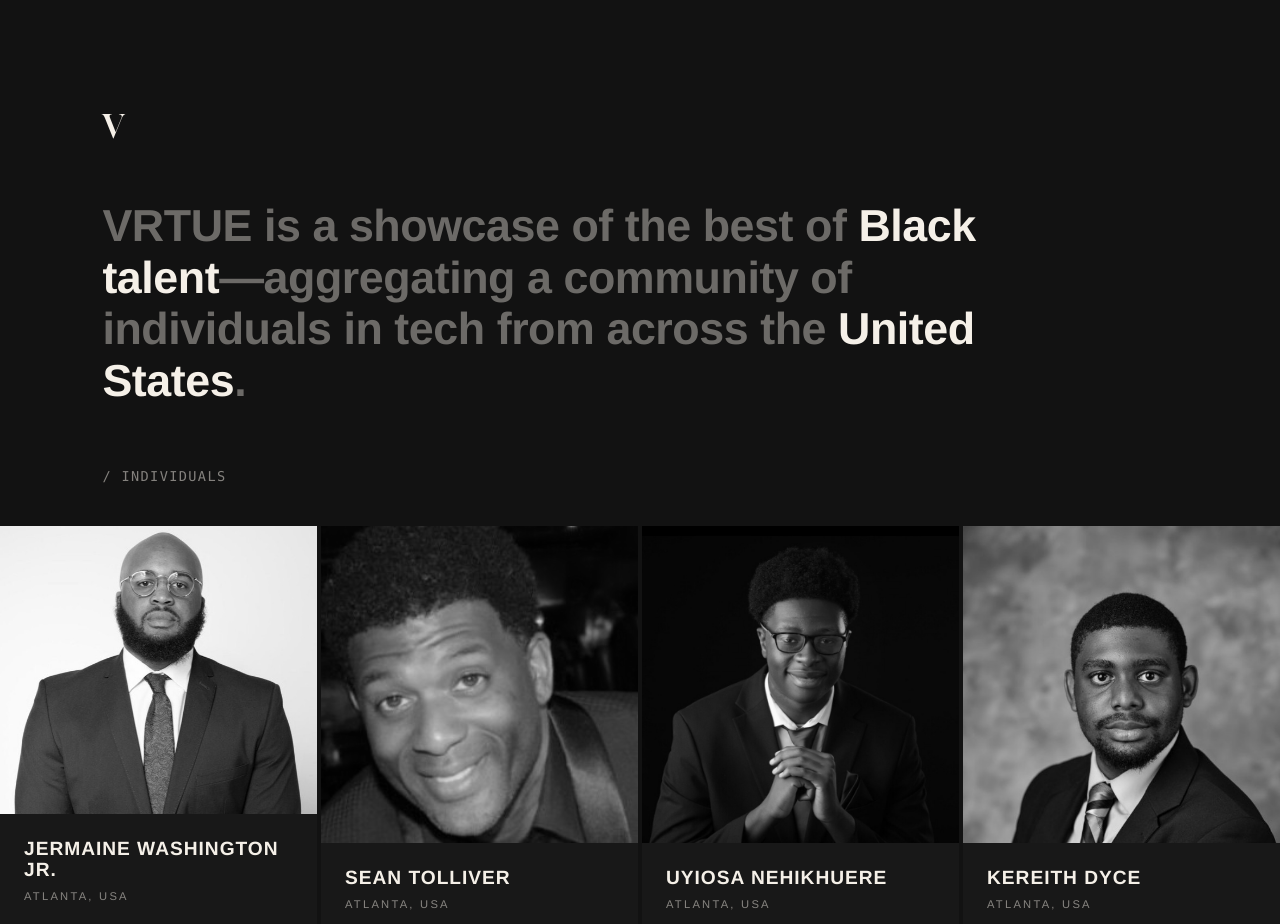
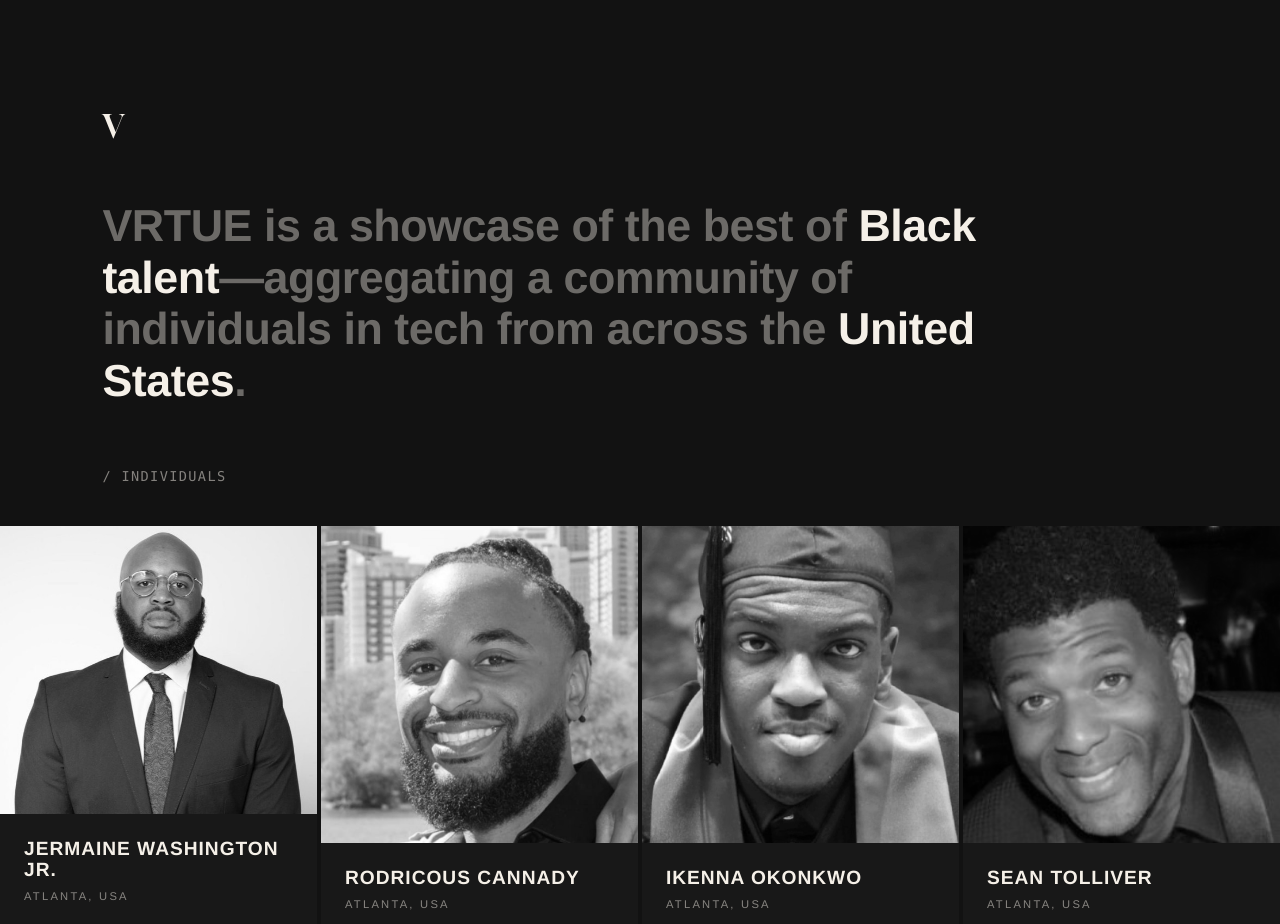
Before and after one commit to sheldenr/vrtue-web, a React (Vite) app: page / in a window 1280 px wide. Shown: the top 924 px of the page. Built offline with nearby package versions, Linux system fonts and the light colour scheme.

Commit message:
Added Ikenna and Rodricous

```diff
--- a/src/pages/Home.jsx
+++ b/src/pages/Home.jsx
@@ -9,15 +9,19 @@ import seanImage from '../assets/sean-tolliver.jpg';
 import jermaineImage from '../assets/jermaine-washington.jpg';
 import kereithImage from '../assets/kereith-dyce.jpg';
 import romaneImage from '../assets/romane-marshall.jpg';
+import rodricousImage from '../assets/rodricous-cannady.jpg';
+import ikennaImage from '../assets/ikenna-okonkwo.jpg';
 
 const talentData = [
   { id: 5, name: 'Jermaine Washington Jr.', location: 'Atlanta, USA', role: 'Senior Software Engineer at Equifax. Florida State University Alumni.', socialLink: 'https://www.linkedin.com/in/jermainewashingtonjr/', image: jermaineImage, aspectRatio: '1.1/1' },
+  { id: 7, name: 'Rodricous Cannady', location: 'Atlanta, USA', role: 'Senior Software Engineer at Equifax', socialLink: 'https://www.linkedin.com/in/rodricous-cannady-69221751/', image: rodricousImage, aspectRatio: '1/1' },
+  { id: 8, name: 'Ikenna Okonkwo', location: 'Atlanta, USA', role: 'Software Engineer at Microsoft', socialLink: 'https://www.linkedin.com/in/ikenna-okonkwo/', image: ikennaImage, aspectRatio: '1/1' },
   { id: 4, name: 'Sean Tolliver', location: 'Atlanta, USA', role: 'Co-Founder of TRKGLOBAL LLC. Georgia Tech Alumni MBA Management Of Technology.', socialLink: 'https://www.linkedin.com/in/seantolliver/', image: seanImage, aspectRatio: '1/1' },
+  { id: 13, name: 'Kereith Dyce', location: 'Atlanta, USA', role: 'Advanced Application Developer at Invesco Ltd, Auburn University Alumni', socialLink: 'https://www.linkedin.com/in/kareithdyce/', image: kereithImage, aspectRatio: '1/1' },
+  { id: 6, name: 'Romane Marshall', location: 'Atlanta, USA', role: 'Full-Stack Engineer at Accenture', socialLink: 'https://www.linkedin.com/in/romane-m-30a6a31ab/', image: romaneImage, aspectRatio: '1/1' },
   { id: 1, name: 'Uyiosa Nehikhuere', location: 'Atlanta, USA', role: 'Software Engineer Intern @ New York Life, Prev SWE Intern @ FactSet, Computer Science student at Georgia State University.', socialLink: 'https://www.linkedin.com/in/uyiosa-nehikhuere-16406328b/', image: uyiosaImage, aspectRatio: '1/1' },
-  { id: 13, name: 'Kereith Dyce', location: 'Atlanta, USA', role: 'Advanced Application Developer at Invesco Ltd, Auburn University Alumni', socialLink: 'https://www.linkedin.com/in/kareithdyce/', image: kereithImage, aspectRatio: '1/1' },
   { id: 3, name: 'Raphael Omorose', location: 'Atlanta, USA', role: '2x Software Engineer Intern @ Uber, Computer Science student at Georgia State University, GSU Colorstack Vice President', socialLink: 'https://www.linkedin.com/in/raphaelomorose/', image: raphaelImage, aspectRatio: '1.2/1' },
-  { id: 2, name: 'Shelden Rattray', location: 'Atlanta, USA', role: 'Cloud Platform Engineer Intern at Fiserv. Computer Science student at Georgia State University.', socialLink: 'https://linkedin.com/in/shelden-rattray', image: sheldenImage, aspectRatio: '0.88/1' },
-  { id: 6, name: 'Romane Marshall', location: 'Atlanta, USA', role: 'Full-Stack Engineer at Accenture', socialLink: 'https://www.linkedin.com/in/romane-m-30a6a31ab/', image: romaneImage, aspectRatio: '1/1' }
+  { id: 2, name: 'Shelden Rattray', location: 'Atlanta, USA', role: 'Cloud Platform Engineer Intern at Fiserv. Computer Science student at Georgia State University.', socialLink: 'https://linkedin.com/in/shelden-rattray', image: sheldenImage, aspectRatio: '0.88/1' }
 ];
 
 const Home = () => {
```
Also changed, not shown: src/assets/ikenna-okonkwo.jpg (added), src/assets/rodricous-cannady.jpg (added).
